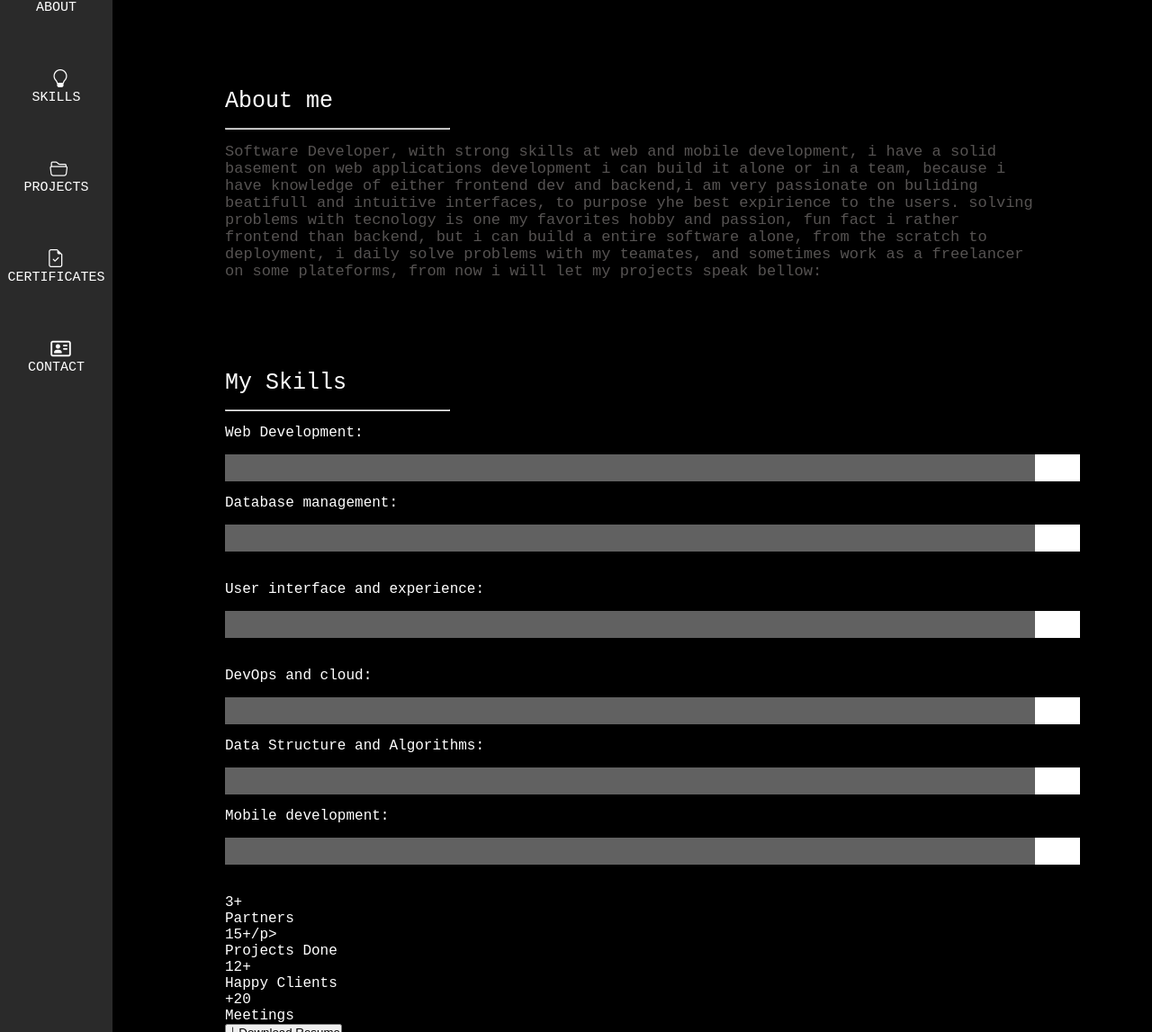
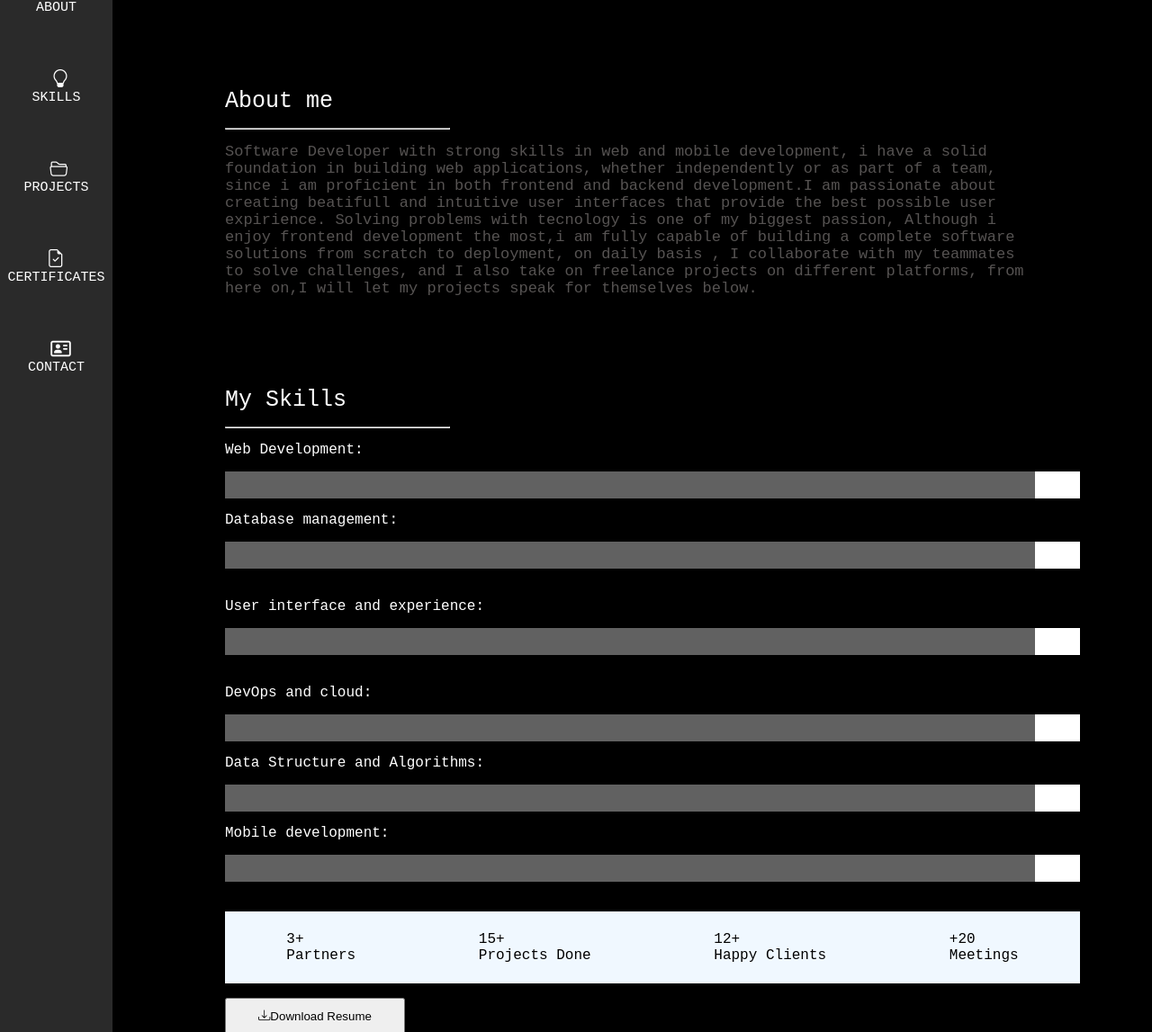
Before and after one commit to IvanG258/Ivan-G--portfolio, a plain HTML site: page index.html in a window 1280 px wide. Shown: the part 153-1300 px from the top of the page at 90% size. Drawn offline with nearby package versions, Linux system fonts and the light colour scheme.

Commit message:
update na about section

```diff
--- a/index.html
+++ b/index.html
@@ -64,9 +64,9 @@
 		 <section id="about">
 <P class="section-txt">About me</P>
 <hr class="linha-terra fst">
-		 <p class="about-txt">Software Developer, with strong skills at web and mobile development, i have a solid basement on web applications development i can build it alone or in a team,
-			 because i have knowledge of either frontend dev and backend,i am very passionate on buliding beatifull and intuitive interfaces, to purpose yhe best expirience to the users.  solving problems with tecnology is one my favorites hobby and passion, fun fact i rather frontend than backend, but i can build a entire software alone, from the scratch to deployment, i
-		 daily solve problems with my teamates, and sometimes work as a freelancer on some plateforms, from now i will let my projects speak bellow:</p>
+		 <p class="about-txt">Software Developer with strong skills in web and mobile development, i have a solid foundation in building web applications, whether independently or as part of a team,
+			since i am proficient in both frontend and backend development.I am passionate about creating beatifull and intuitive user interfaces that provide the best possible user expirience. Solving problems with tecnology is one of my biggest passion, Although i enjoy frontend development the most,i am fully capable of building  a complete software solutions from scratch to deployment, on daily basis
+		 , I collaborate with my teammates to solve challenges, and I also take on freelance projects on different platforms, from here on,I will let my projects speak  for themselves below.</p>
 		 </section>
 		  <!--end of About-->
 
@@ -103,11 +103,11 @@
     </div><br>
     <div class="Resumo">
 <span class="atribute"><p class="amount">3+</p><p class="atext">Partners</p></span>
-<span class="atribute"><p class="amount">15+/p><p class="atext">Projects Done</p></span>
+<span class="atribute"><p class="amount">15+</p><p class="atext">Projects Done</p></span>
 <span class="atribute"><p class="amount">12+</p><p class="atext">Happy Clients</p></span>
 <span class="atribute"><p class="amount">+20</p><p class="atext">Meetings</p></span>
     </div>
-    <a href=""><button class="Resume"><i class="bi bi-download"></i>Download Resume</button></a>
+    <a href=""><button class="btn-resume"><i class="bi bi-download"></i>Download Resume</button></a>
     <!-- TOOLS-->
 			 <p class="section-txt"> Tools </p>
        <hr class="linha-terra fst">
--- a/style.css
+++ b/style.css
@@ -96,8 +96,20 @@ a{
     margin:15px 0px 15px 0px;
 }
 .Resumo{
+    color:#000000;
+    align-items: center;
     width:950px;
+    height:80px;
+    display:flex;
+    background-color: aliceblue;
+    justify-content:space-around;
 }
+.btn-resume{
+    margin-top:16px;
+   height: 40px;
+    width: 200px;
+}
+
 /*-------------------Certifications----------*/
 
 
```
